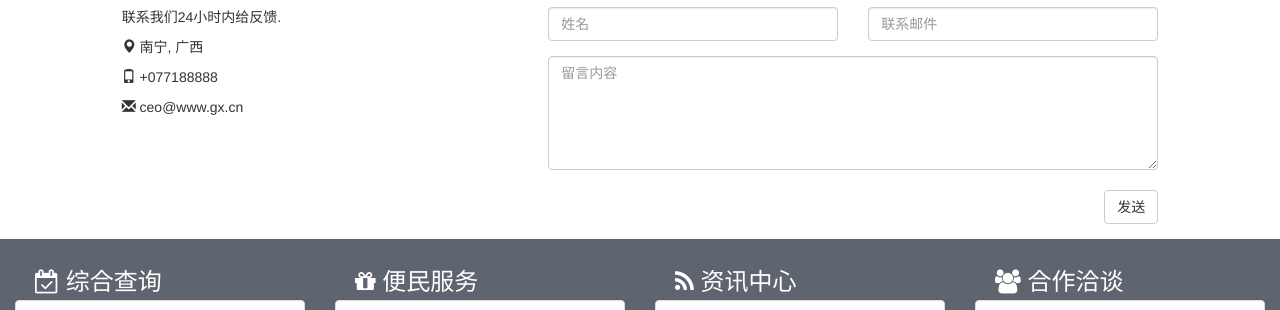
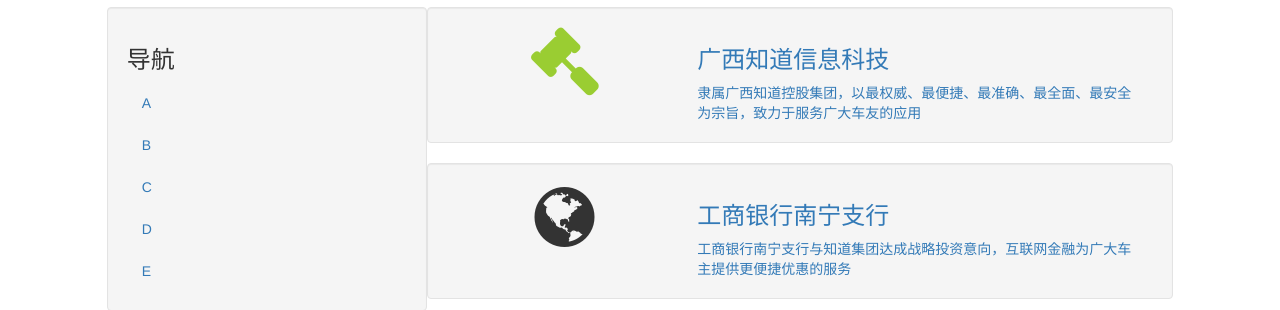
Before and after one commit to selltrends/demo-web, a website: page news.html in a window 1280 px wide. Shown: the part 617-927 px from the top of the page. Drawn offline with Linux system fonts and the light colour scheme.

Commit message:
take news json content to news view

```diff
--- a/data/content.json
+++ b/data/content.json
@@ -57,7 +57,7 @@
         "title": "广西知道信息科技",
         "icon": "legal",
         "color": "#9ACD32",
-        "spippet": "隶属广西知道控股集团，以最权威、最便捷、最准确、最全面、最安全为宗旨，致力于服务广大车友的应用",
+        "snippet": "隶属广西知道控股集团，以最权威、最便捷、最准确、最全面、最安全为宗旨，致力于服务广大车友的应用",
         "content":{
           "title":"广西知道信息科技",
           "content":"隶属广西知道控股集团，以最权威、最便捷、最准确、最全面、最安全为宗旨，致力于服务广大车友的应用",
@@ -72,7 +72,7 @@
         "title": "工商银行南宁支行",
         "icon": "globe",
         "color": "color:#2E8B57",
-        "spippet": "工商银行南宁支行与知道集团达成战略投资意向，互联网金融为广大车主提供更便捷优惠的服务",
+        "snippet": "工商银行南宁支行与知道集团达成战略投资意向，互联网金融为广大车主提供更便捷优惠的服务",
         "content":{
           "title":"工商银行南宁支行",
           "content":"工商银行南宁支行与知道集团达成战略投资意向，互联网金融为广大车主提供更便捷优惠的服务",
--- a/news.html
+++ b/news.html
@@ -127,28 +127,32 @@
             <div class="container-fluid">
               <h2 class="text-center">车知道 <small>新闻</small></h2>
               <div class="row">
-                <div class="col-sm-4 col-sm-offset-1">
-                  <p>联系我们24小时内给反馈.</p>
-                  <p><span class="glyphicon glyphicon-map-marker"></span> 南宁, 广西</p>
-                  <p><span class="glyphicon glyphicon-phone"></span> +077188888</p>
-                  <p><span class="glyphicon glyphicon-envelope"></span> ceo@www.gx.cn</p>
+                <div class="col-md-3 col-md-offset-1 well">
+                  <h3>导航</h3>
+                    <ul class="nav nav-pills nav-stacked">
+                      <li><a href="#">A</a></li>
+                      <li><a href="#">B</a></li>
+                      <li><a href="#">C</a></li>
+                      <li><a href="#">D</a></li>
+                      <li><a href="#">E</a></li>
+                    </ul>
                 </div>
-                <div class="col-sm-6">
-                  <div class="row">
-                    <div class="col-sm-6 form-group">
-                      <input class="form-control" id="name" name="name" placeholder="姓名" type="text" required>
+                <div class="col-md-7">
+
+                  <div class="row well" ng-repeat="item in contents.news.posts">
+                    <div class="col-xs-3 col-md-4 text-center">
+                      <i class="fa fa-{{item.icon}} fa-5x" style="color:{{item.color}};"></i>
                     </div>
-                    <div class="col-sm-6 form-group">
-                      <input class="form-control" id="email" name="email" placeholder="联系邮件" type="email" required>
+                    <div class="col-xs-9 col-md-8">
+                      <h3><a href="news/{{item.id}}">{{item.title}}</a></h3>
+                      <div>
+                        <a href="news/{{item.id}}">{{item.snippet}}</a>
+                      </div>
                     </div>
                   </div>
-                  <textarea class="form-control" id="comments" name="comments" placeholder="留言内容" rows="5"></textarea><br>
-                  <div class="row">
-                    <div class="col-sm-12 form-group">
-                      <button class="btn btn-default pull-right" type="submit">发送</button>
-                    </div>
-                  </div>
+
                 </div>
+
               </div>
             </div>
         </section>
```
